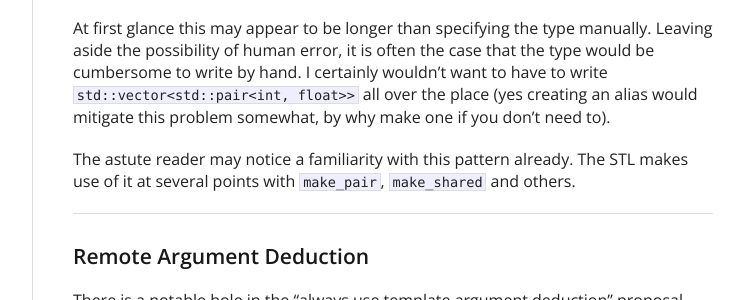
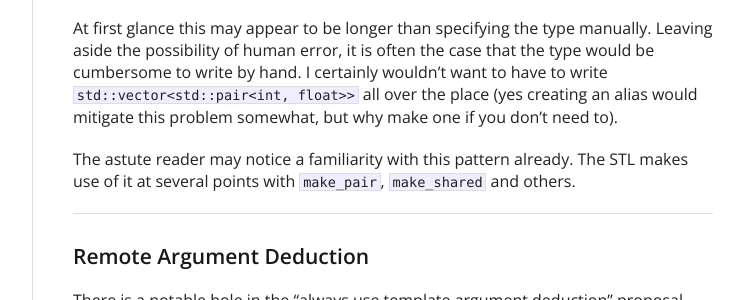
Before and after one commit to ALSchwalm/ALSchwalm.github.io, a Jekyll site: the page built from blog/_posts/2014-01-23-Template-argument-deduction-CPP.md, in a window 1280 px wide and 900 px high, scrolled down 2190 px. Shown: the part 177-477 px from the top of the window, without its empty margins (378-1122 px from the left). Built offline with Jekyll 4.4.1, drawn with Linux system fonts in a browser that asks for light colours; nearby versions of some CDN libraries.

Commit message:
Minor fixes

```diff
--- a/blog/_posts/2014-01-23-Template-argument-deduction-CPP.md
+++ b/blog/_posts/2014-01-23-Template-argument-deduction-CPP.md
@@ -48,7 +48,7 @@
 {% highlight c++ %}
 
 template<typename T, size_t size>
-void locate(const std::array<T, size>& arr, const T& t){...}
+void locate(const std::array<T, size>& arr, const T& item){...}
 ...
 std::array<int, 3> arr{1, 2, 3};
 locate(arr, 2);
@@ -131,7 +131,7 @@
 Leaving aside the possibility of human error, it is often the case that the
 type would be cumbersome to write by hand. I certainly wouldn't want to have to write
 `std::vector<std::pair<int, float>>` all over the place (yes creating an alias would
-mitigate this problem somewhat, by why make one if you don't need to).
+mitigate this problem somewhat, but why make one if you don't need to).
 
 The astute reader may notice a familiarity with this pattern already. The STL makes
 use of it at several points with `make_pair`, `make_shared` and others.
```
